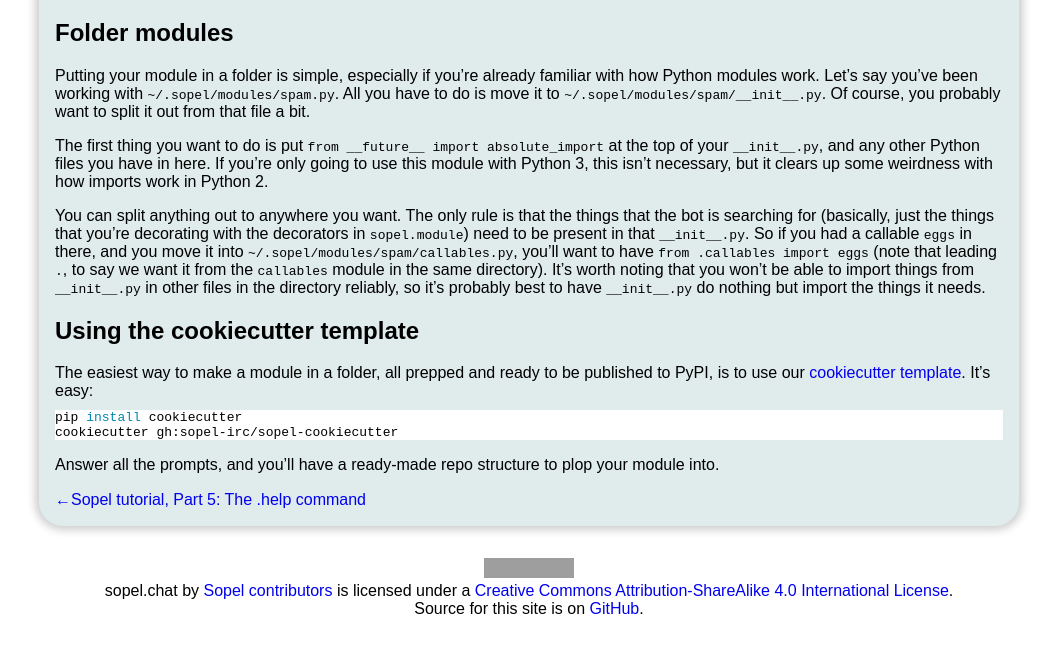
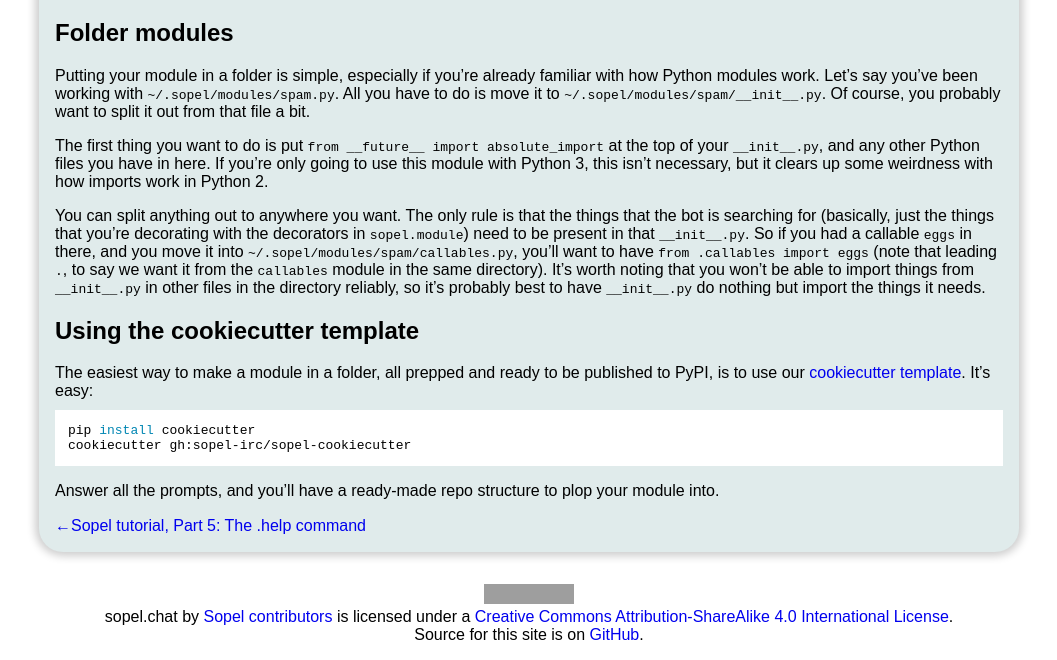
Before and after one commit to sopel-irc/sopel.chat, a Jekyll site: the page built from _tutorials/part-6-packaging-and-distributing-modules.md, in a window 1280 px wide. Shown: the part 349-1009 px from the top of the page, without its empty margins (111-1168 px from the left). Built offline with Jekyll 4.4.1, drawn with Linux system fonts in a browser that asks for light colours; some web fonts are replaced; before the commit the page ends 983 px from its top, so only the background shows below that; grey boxes are pictures that could not be loaded.

Commit message:
Annoyance prevention for <pre> tags in content
On narrow screens, <pre> blocks could cause the entire page layout to
shrink if the content of the <pre> was wide enough.

In addition to giving the <pre> blocks some padding (room to breathe)
just so they look nicer, telling the browser it can scroll x-axis
overflow prevents the layout breaking as above.

```diff
--- a/css/style.css
+++ b/css/style.css
@@ -125,6 +125,11 @@
     background-color: #D3DEDE;
 }
 
+.content pre {
+    overflow-x: auto;
+    padding: 1em;
+}
+
 .content article a.to-parent {
     float: right;
     margin: 1em 1em 1em 4em;
```
